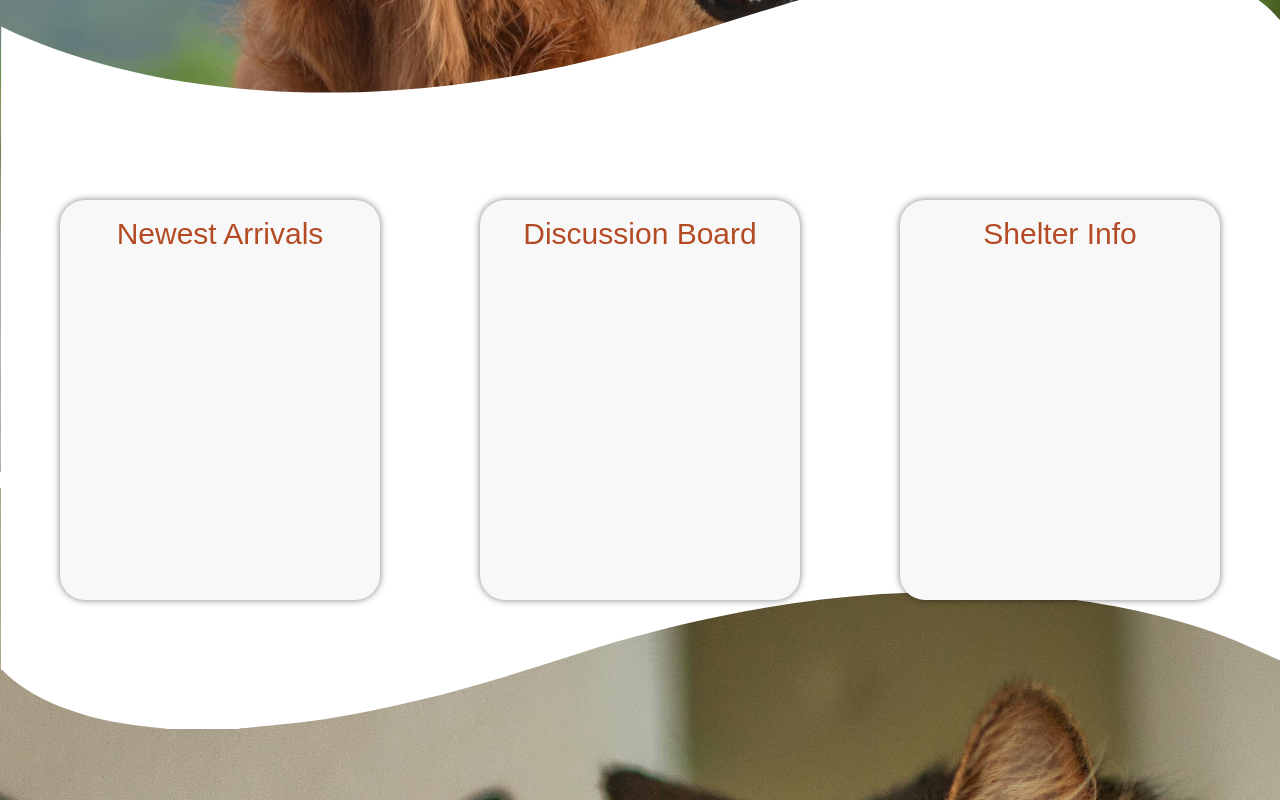
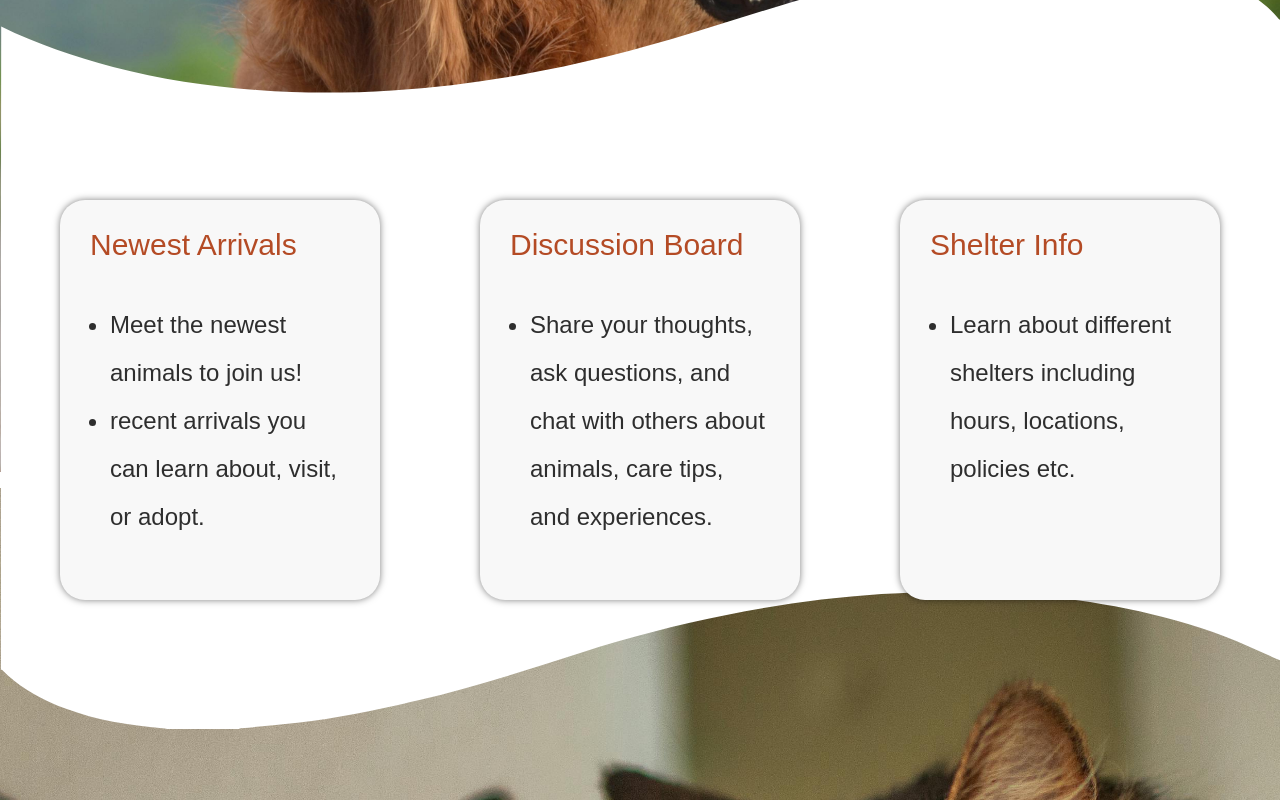
Before and after one commit to KeatonRagle/PinkFairyArmadillos, a React (Vite) app in the folder frontend/: page / in a window 1280 px wide. Shown: the part 568-1368 px from the top of the page. Built offline with nearby package versions, Linux system fonts and the light colour scheme; no server answers; a web font is replaced by a local one.

Commit message:
tiny changes to button row on home page

```diff
--- a/frontend/src/pages/home.jsx
+++ b/frontend/src/pages/home.jsx
@@ -38,9 +38,25 @@ export default function Home() {
 
       <button className="MainButton" onClick={handleSubmit} >Find Your Future Pet</button>
       <div className = "ButtonRowHome">
-        <button className="ThreeButtonsHome" onClick={handleNewestArrivalsClick}>Newest Arrivals</button>
-        <button className="ThreeButtonsHome" onClick={handleDiscussionBoardClick}>Discussion Board</button>
-        <button className="ThreeButtonsHome" onClick={handleShelterInfoClick}>Shelter Info</button>
+        <button className="ThreeButtonsHome newest-arrivals-button" onClick={handleNewestArrivalsClick}>
+          <span className="newest-arrivals-title">Newest Arrivals</span>
+          <ul className="newest-arrivals-list">
+            <li>Meet the newest animals to join us!</li>
+            <li>recent arrivals you can learn about, visit, or adopt.</li>
+          </ul>
+        </button>
+        <button className="ThreeButtonsHome discussion-board-button" onClick={handleDiscussionBoardClick}>
+          <span className="discussion-board-title">Discussion Board</span>
+          <ul className="discussion-board-list">
+            <li>Share your thoughts, ask questions, and chat with others about animals, care tips, and experiences.</li>
+          </ul>
+        </button>
+        <button className="ThreeButtonsHome shelter-info-button" onClick={handleShelterInfoClick}>
+          <span className="shelter-info-title">Shelter Info</span>
+          <ul className="shelter-info-list">
+            <li>Learn about different shelters including hours, locations, policies etc.</li>
+          </ul>
+        </button>
       </div>
 
       <img src="/images/dogs.jpg" className="bg-dogs" />
--- a/frontend/src/styling/home.css
+++ b/frontend/src/styling/home.css
@@ -118,3 +118,75 @@ body.home-body {
   align-items:baseline;
   justify-content: center;
 }
+
+.newest-arrivals-button {
+  display: flex;
+  flex-direction: column;
+  align-items: flex-start;
+  justify-content: flex-start;
+  text-align: left;
+  gap: 40px;
+  padding-top: 28px;
+}
+
+.newest-arrivals-title {
+  color: #b44b25;
+  font-size: 30px;
+  line-height: 1.1;
+}
+
+.newest-arrivals-list {
+  margin: 0;
+  padding-left: 20px;
+  color: #2e2e2e;
+  font-size: 24px;
+  line-height: 2;
+}
+
+.discussion-board-button {
+  display: flex;
+  flex-direction: column;
+  align-items: flex-start;
+  justify-content: flex-start;
+  text-align: left;
+  gap: 40px;
+  padding-top: 28px;
+}
+
+.discussion-board-title {
+  color: #b44b25;
+  font-size: 30px;
+  line-height: 1.1;
+}
+
+.discussion-board-list {
+  margin: 0;
+  padding-left: 20px;
+  color: #2e2e2e;
+  font-size: 24px;
+  line-height: 2;
+}
+
+.shelter-info-button {
+  display: flex;
+  flex-direction: column;
+  align-items: flex-start;
+  justify-content: flex-start;
+  text-align: left;
+  gap: 40px;
+  padding-top: 28px;
+}
+
+.shelter-info-title {
+  color: #b44b25;
+  font-size: 30px;
+  line-height: 1.1;
+}
+
+.shelter-info-list {
+  margin: 0;
+  padding-left: 20px;
+  color: #2e2e2e;
+  font-size: 24px;
+  line-height: 2;
+}
```
